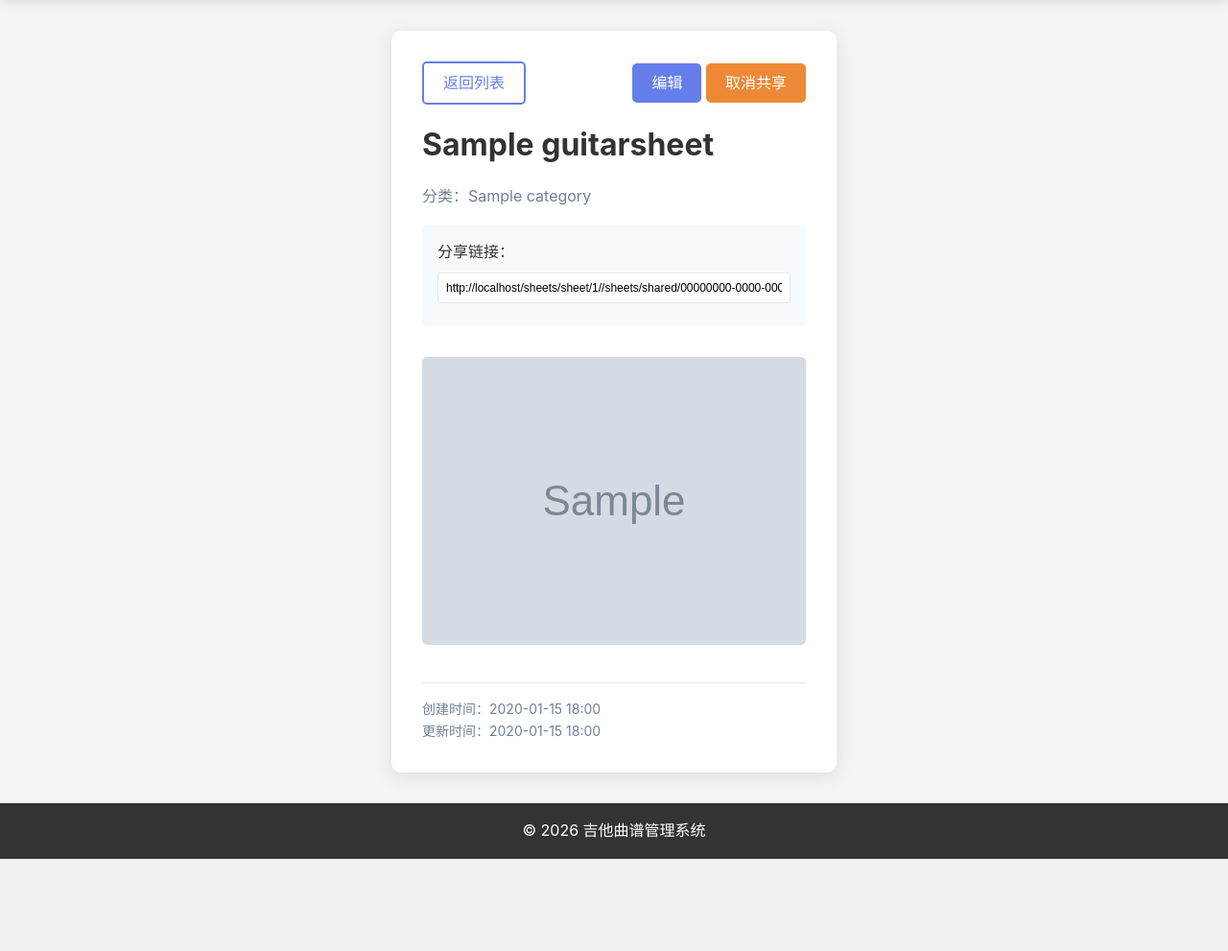
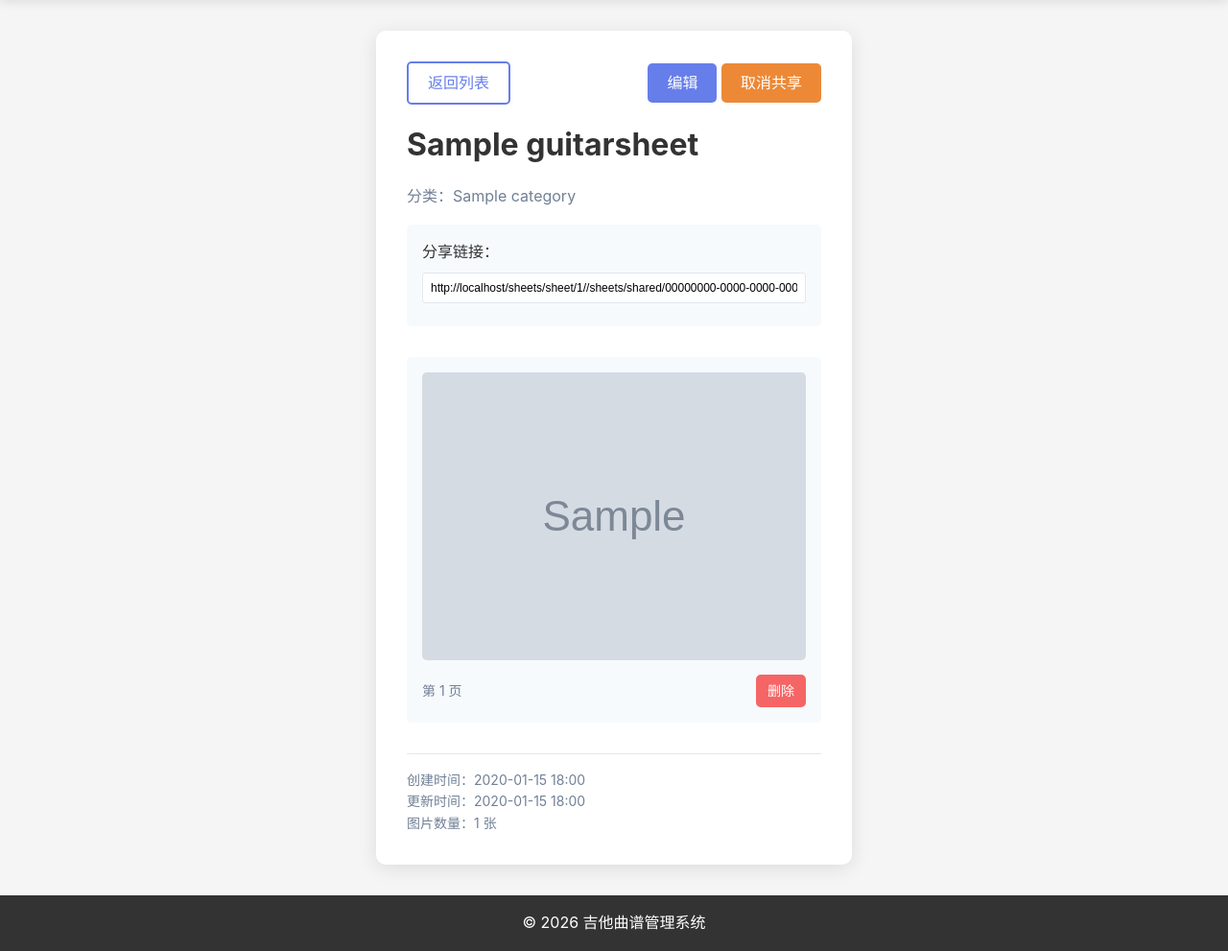
Before and after one commit to humilate/guitar-manage, a Django app: page /sheets/sheet/1/ in a window 1280 px wide. Shown: the part 78-1069 px from the top of the page at 96% size. Before the commit the page ends 973 px from the top, so only its background shows below. Run offline with Django 5.2, Linux system fonts and the light colour scheme; a user stored in the database is signed in; tables that the repository leaves empty hold one stand-in row (values such as "Sample post"); grey boxes marked "Sample" are stand-in pictures; parts of the project's set-up code (start-up, migrations or seed data) failed here and were passed over.

Commit message:
支持多图片上传功能

```diff
--- a/sheets/models.py
+++ b/sheets/models.py
@@ -22,7 +22,6 @@ class Category(models.Model):
 
 class GuitarSheet(models.Model):
     title = models.CharField(max_length=200, verbose_name='曲谱名称')
-    image = models.ImageField(upload_to='sheets/%Y/%m/%d/', verbose_name='曲谱图片')
     category = models.ForeignKey(Category, on_delete=models.SET_NULL, null=True, blank=True, related_name='sheets', verbose_name='分类')
     owner = models.ForeignKey(User, on_delete=models.CASCADE, related_name='sheets', verbose_name='所有者')
     share_token = models.UUIDField(default=uuid.uuid4, unique=True, editable=False, verbose_name='分享令牌')
@@ -37,3 +36,25 @@ class GuitarSheet(models.Model):
 
     def __str__(self):
         return self.title
+
+    def get_images(self):
+        return self.images.all()
+
+    def get_first_image(self):
+        first = self.images.first()
+        return first.image if first else None
+
+
+class SheetImage(models.Model):
+    sheet = models.ForeignKey(GuitarSheet, on_delete=models.CASCADE, related_name='images', verbose_name='所属曲谱')
+    image = models.ImageField(upload_to='sheets/%Y/%m/%d/', verbose_name='曲谱图片')
+    page_number = models.PositiveIntegerField(default=0, verbose_name='页码')
+    created_at = models.DateTimeField(auto_now_add=True, verbose_name='上传时间')
+
+    class Meta:
+        verbose_name = '曲谱图片'
+        verbose_name_plural = '曲谱图片'
+        ordering = ['page_number']
+
+    def __str__(self):
+        return f'{self.sheet.title} - 第{self.page_number + 1}页'
--- a/sheets/templates/sheets/sheet_detail.html
+++ b/sheets/templates/sheets/sheet_detail.html
@@ -27,13 +27,26 @@
     </div>
     {% endif %}
 
-    <div class="sheet-image-container">
-        <img src="{{ sheet.image.url }}" alt="{{ sheet.title }}" class="sheet-full-image">
+    {% if images %}
+    <div class="sheet-images-container">
+        {% for img in images %}
+        <div class="sheet-image-item">
+            <img src="{{ img.image.url }}" alt="{{ sheet.title }} - 第{{ forloop.counter }}页" class="sheet-full-image">
+            <div class="image-actions">
+                <span class="page-label">第 {{ forloop.counter }} 页</span>
+                <a href="{% url 'delete_image' img.id %}" class="btn btn-sm btn-danger" onclick="return confirm('确定删除这张图片吗？')">删除</a>
+            </div>
+        </div>
+        {% endfor %}
     </div>
+    {% else %}
+    <p style="text-align: center; color: #718096;">该曲谱暂无图片</p>
+    {% endif %}
 
     <div class="sheet-meta">
         <p>创建时间：{{ sheet.created_at|date:"Y-m-d H:i" }}</p>
         <p>更新时间：{{ sheet.updated_at|date:"Y-m-d H:i" }}</p>
+        <p>图片数量：{{ images|length }} 张</p>
     </div>
 </div>
 {% endblock %}
--- a/sheets/urls.py
+++ b/sheets/urls.py
@@ -11,6 +11,7 @@ urlpatterns = [
     path('sheet/<int:pk>/edit/', views.edit_sheet, name='edit_sheet'),
     path('sheet/<int:pk>/delete/', views.delete_sheet, name='delete_sheet'),
     path('sheet/<int:pk>/share/', views.toggle_share, name='toggle_share'),
+    path('sheet/image/<int:pk>/delete/', views.delete_image, name='delete_image'),
     path('shared/<uuid:token>/', views.shared_sheet, name='shared_sheet'),
     path('category/add/', views.add_category, name='add_category'),
     path('category/<int:pk>/edit/', views.edit_category, name='edit_category'),
--- a/sheets/views.py
+++ b/sheets/views.py
@@ -3,7 +3,7 @@ from django.contrib.auth import login, logout, authenticate
 from django.contrib.auth.decorators import login_required
 from django.contrib import messages
 from django.db.models import Q
-from .models import GuitarSheet, Category
+from .models import GuitarSheet, Category, SheetImage
 from .forms import UserRegisterForm, GuitarSheetForm, CategoryForm
 
 
@@ -82,6 +82,11 @@ def add_sheet(request):
             sheet = form.save(commit=False)
             sheet.owner = request.user
             sheet.save()
+
+            images = request.FILES.getlist('images')
+            if images:
+                for i, img in enumerate(images):
+                    SheetImage.objects.create(sheet=sheet, image=img, page_number=i)
             messages.success(request, '曲谱上传成功！')
             return redirect('dashboard')
     else:
@@ -95,9 +100,15 @@ def edit_sheet(request, pk):
     sheet = get_object_or_404(GuitarSheet, pk=pk, owner=request.user)
 
     if request.method == 'POST':
-        form = GuitarSheetForm(request.POST, request.FILES, instance=sheet)
+        form = GuitarSheetForm(request.POST, instance=sheet)
         if form.is_valid():
             form.save()
+
+            images = request.FILES.getlist('images')
+            if images:
+                max_page = sheet.images.count()
+                for i, img in enumerate(images):
+                    SheetImage.objects.create(sheet=sheet, image=img, page_number=max_page + i)
             messages.success(request, '曲谱更新成功！')
             return redirect('dashboard')
     else:
@@ -178,9 +189,19 @@ def toggle_category_share(request, pk):
     return redirect('dashboard')
 
 
+@login_required
+def delete_image(request, pk):
+    image = get_object_or_404(SheetImage, pk=pk, sheet__owner=request.user)
+    sheet = image.sheet
+    image.delete()
+    messages.success(request, '图片已删除')
+    return redirect('sheet_detail', pk=sheet.pk)
+
+
 def shared_sheet(request, token):
     sheet = get_object_or_404(GuitarSheet, share_token=token, is_shared=True)
-    return render(request, 'sheets/shared_sheet.html', {'sheet': sheet})
+    images = sheet.images.all()
+    return render(request, 'sheets/shared_sheet.html', {'sheet': sheet, 'images': images})
 
 
 def shared_category(request, token):
@@ -192,4 +213,5 @@ def shared_category(request, token):
 @login_required
 def sheet_detail(request, pk):
     sheet = get_object_or_404(GuitarSheet, pk=pk, owner=request.user)
-    return render(request, 'sheets/sheet_detail.html', {'sheet': sheet})
+    images = sheet.images.all()
+    return render(request, 'sheets/sheet_detail.html', {'sheet': sheet, 'images': images})
--- a/static/sheets/css/style.css
+++ b/static/sheets/css/style.css
@@ -489,6 +489,48 @@ body {
     margin: 2rem 0;
 }
 
+.sheet-images-container {
+    margin: 2rem 0;
+}
+
+.sheet-image-item {
+    margin-bottom: 1.5rem;
+    background: #f7fafc;
+    padding: 1rem;
+    border-radius: 5px;
+}
+
+.image-actions {
+    display: flex;
+    justify-content: space-between;
+    align-items: center;
+    margin-top: 0.5rem;
+}
+
+.page-label {
+    color: #718096;
+    font-size: 0.875rem;
+}
+
+.sheet-thumbnail-empty {
+    width: 100%;
+    height: 200px;
+    background: #e2e8f0;
+    display: flex;
+    align-items: center;
+    justify-content: center;
+    color: #718096;
+}
+
+.page-count-badge {
+    display: inline-block;
+    padding: 0.25rem 0.5rem;
+    background: #edf2f7;
+    border-radius: 3px;
+    font-size: 0.75rem;
+    margin-left: 0.5rem;
+}
+
 .sheet-full-image {
     width: 100%;
     border-radius: 5px;
```
Also changed, not shown: sheets/admin.py (+17 -3 lines), sheets/forms.py (+8 -2 lines), sheets/templates/sheets/dashboard.html (+10 -1 lines), sheets/templates/sheets/shared_category.html (+7 -1 lines), sheets/templates/sheets/shared_sheet.html (+13 -2 lines), README.md.
